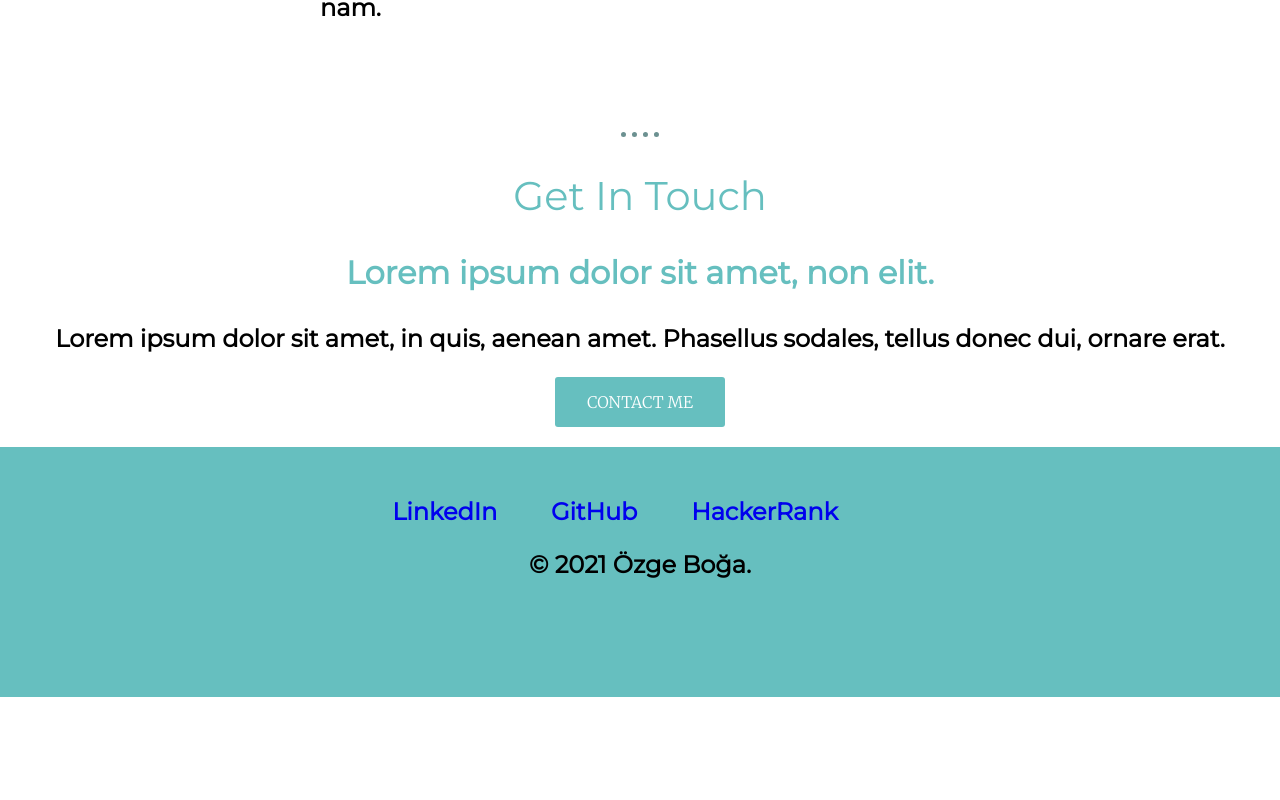
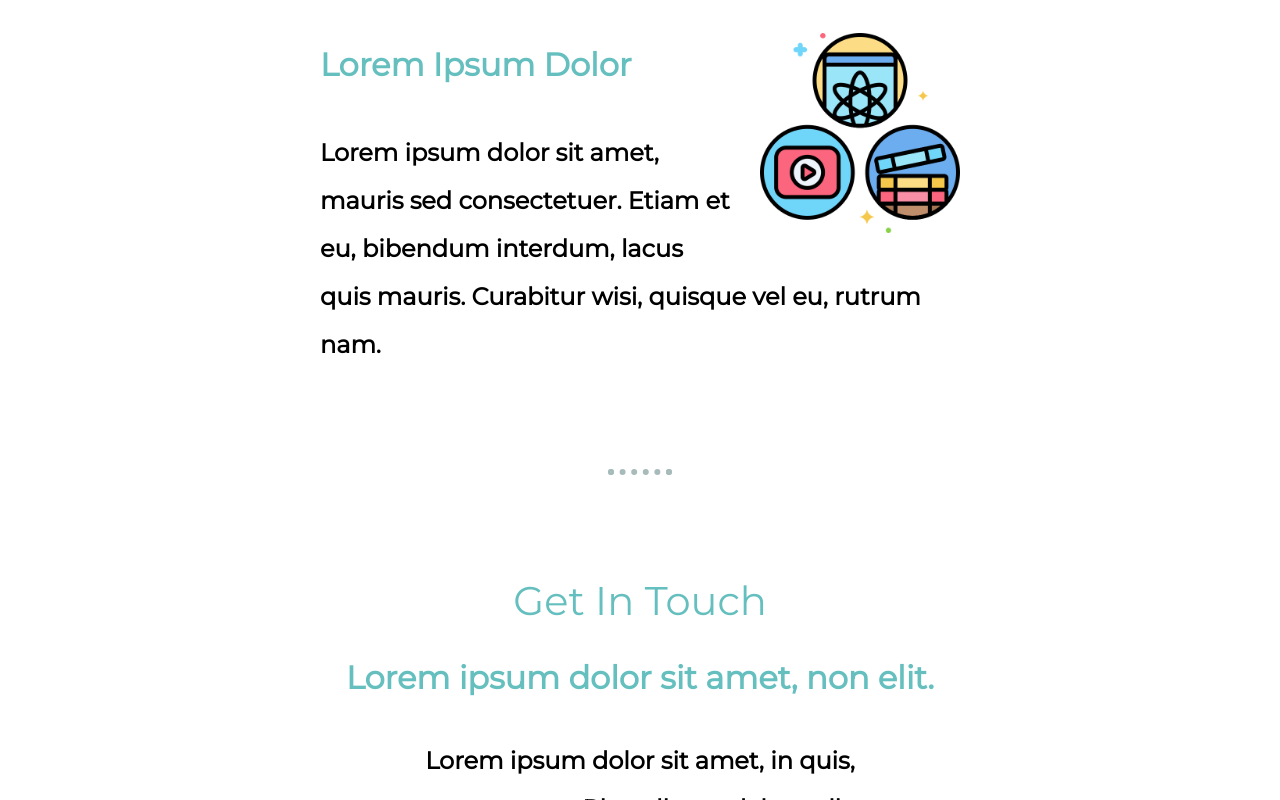
Before and after one commit to Ozgeboga/PersonalWebSite-bootcampbyAngelaYu, a plain HTML site: page index.html in a window 1280 px wide. Shown: the part 2000-2800 px from the top of the page. Before the commit the page ends 2697 px from the top, so only its background shows below. Drawn offline with Linux system fonts and the light colour scheme; a web font is replaced by a local one.

Commit message:
some style prop. changed

```diff
--- a/css/styles.css
+++ b/css/styles.css
@@ -25,6 +25,7 @@ p{
     font-family: "Montserrat", sans-serif;
     font-weight: bold;
     font-size: 1.5rem;
+    line-height:2
 }
 /* .middle-container {
 
@@ -33,28 +34,37 @@ p{
   background-color: #e4f9f5;
   position: relative;
   padding-top: 100px;
+
 }
 .bottom-container {
     background-color : #66BFBF;
-    margin-bottom: 0px;
+    margin-bottom: 0px !important;
     padding-top:50px;
-    height:200px;
+    height:110px;
+}
+.middle-container {
+  /* background-color : #f8d0b7; */
 }
 .bottom-cloud {
   position: absolute;
-  left: 550px;
+  left: 250px;
   bottom: 300px;
 }
 
 .top-cloud {
   position: absolute;
-  right: 550px;
-  top: 50px;
+  right: 250px;
+  top: 40px;
+}
+.intro{
+  width: 30%;
+  margin: auto;
+
 }
 .profile-pic{
     width: 20%;
     border-radius: 40%;
-    margin-top : 20px;
+    margin-top : 50px;
 }
 .skill-image1{
     height:200px;
@@ -74,11 +84,13 @@ p{
 }
 hr{
     border:none;
-    border-top:5px dotted #6c9191;
+    border:6px dotted #a8bbbb;
+    border-bottom: none;
     color:rgb(175, 128, 128);
-    background-color:#fff;
+
     height:1px;
-    width:3%;
+    width:4%;
+    margin : 100px auto;
 }
 .footer-link{
     margin-right: 50px;
@@ -87,14 +99,28 @@ hr{
     font-weight: bold;
     font-size: 1.5rem;
 }
+a:hover{
+  color : #EAF6F6
+}
 .btn{
     background-color: #66BFBF; /* Green */
   border-radius: 3px;
-  margin-bottom: 20px;
+  margin-bottom: 40px;
   color: white;
   padding: 15px 32px;
   text-align: center;
   text-decoration: none;
   display: inline-block;
   font-size: 16px;
+  font-family: "Montserrat", sans-serif;
 }
+.contact-message{
+  width: 40%;
+  margin : 40px auto 60px;
+}
+
+.copyright{
+  color : #EAF6F6;
+  font-size : 1rem;
+  padding : 20px 0;
+}
--- a/index.html
+++ b/index.html
@@ -33,7 +33,7 @@
         src="css/CSS - My Site Images/cloud.png"
         alt="cloud-image"
       />
-      <img src="css/CSS - My Site Images/mountain.png" alt="mountain-img" />
+      <img  src="css/CSS - My Site Images/mountain.png" alt="mountain-img" />
     </div>
 
     <div class="middle-container">
@@ -44,7 +44,7 @@
           alt="ozge"
         />
         <h2>Hello.</h2>
-        <p>
+        <p class="intro">
           Lorem ipsum dolor sit amet, vitae volutpat, dui conubia, dolor urna.
           Non auctor, montes nulla distinctio.
         </p>
@@ -83,7 +83,7 @@
       <div class="contact-me">
         <h2>Get In Touch</h2>
         <h3>Lorem ipsum dolor sit amet, non elit.</h3>
-        <p>
+        <p class="contact-message">
           Lorem ipsum dolor sit amet, in quis, aenean amet. Phasellus sodales,
           tellus donec dui, ornare erat.
         </p>
@@ -95,7 +95,7 @@
       <a class="footer-link" href="https://www.linkedin.com/in/ozgeboga11/">LinkedIn</a>
       <a class="footer-link" href="https://github.com/Ozgeboga">GitHub</a>
       <a class="footer-link" href="https://www.hackerrank.com/ozgeboga01">HackerRank</a>
-      <p>© 2021 Özge Boğa.</p>
+      <p class="copyright">© 2021 Özge Boğa.</p>
     </div>
   </body>
 </html>
```
